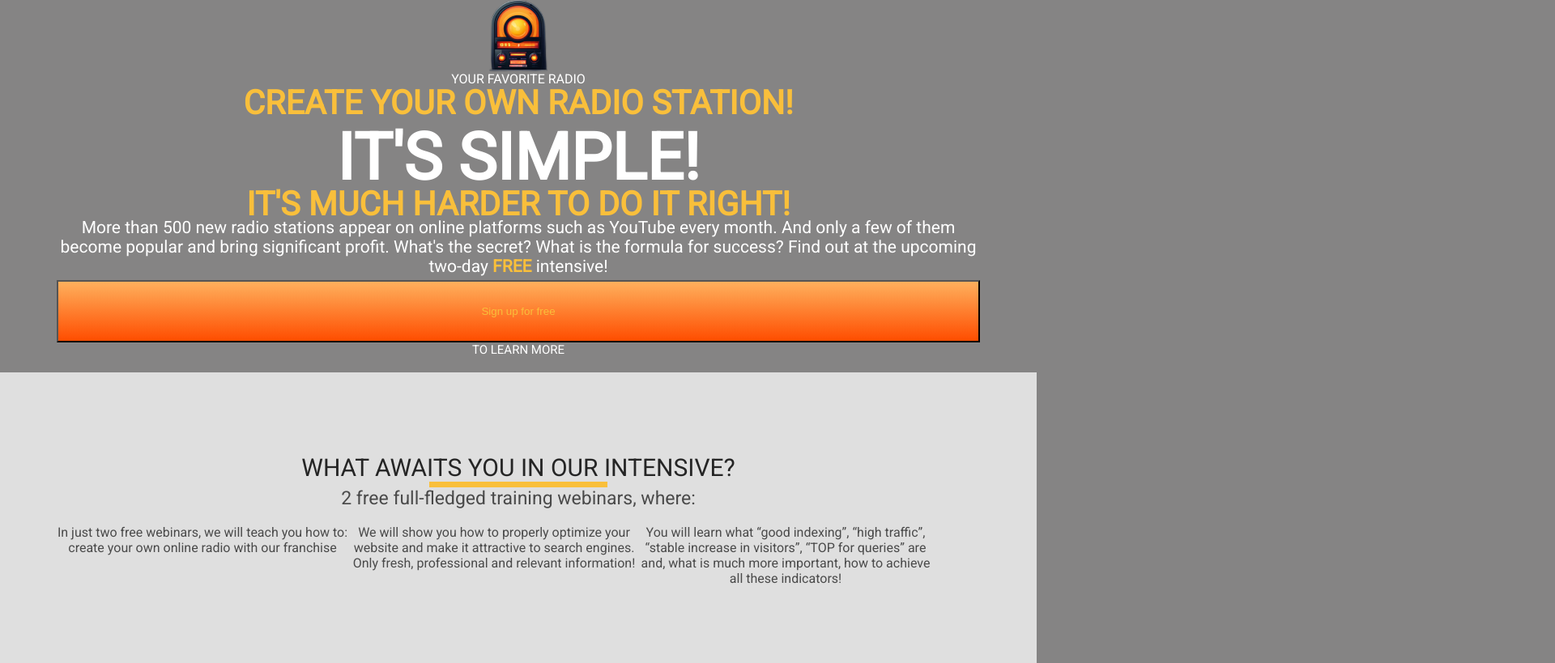
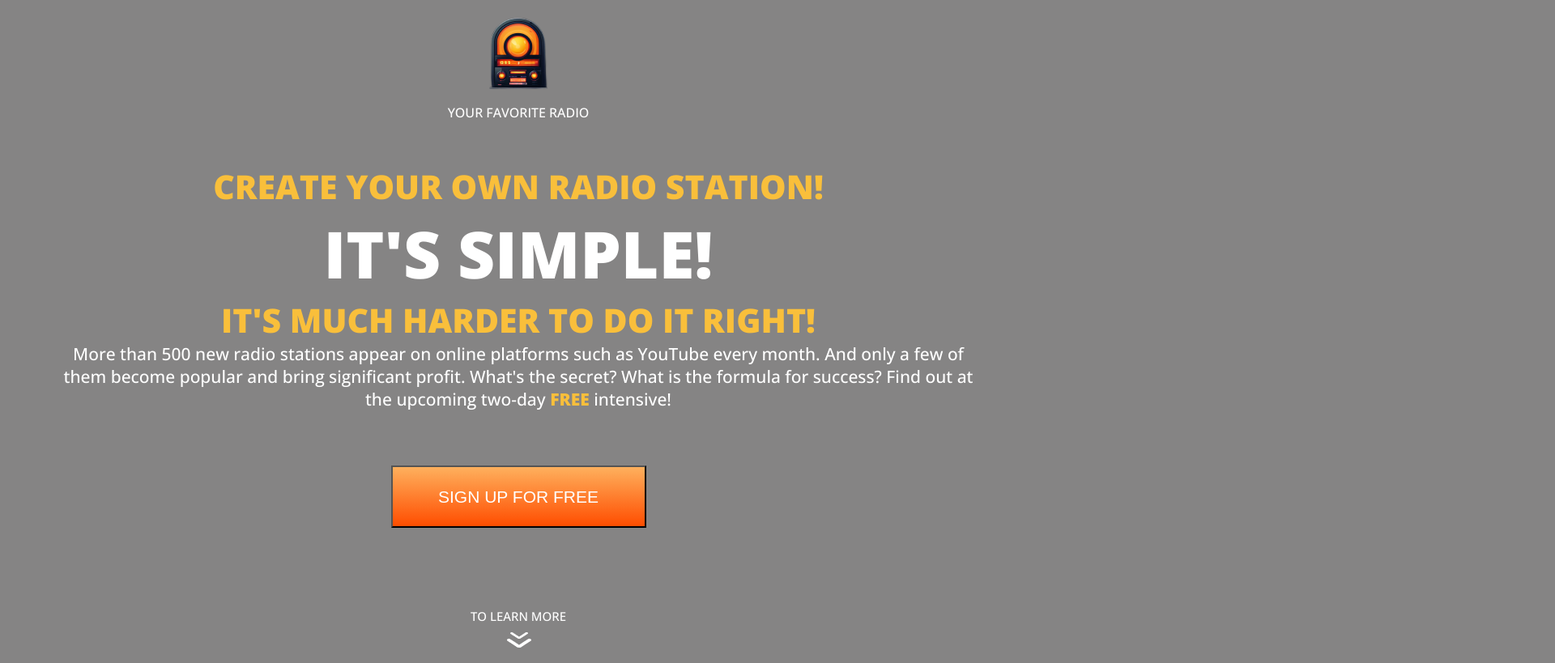
Before and after one commit to ygfycycycy/radio, a plain HTML site: page index.html in a window 1280 px wide. Shown: the part 1-820 px from the top of the page at 81% size, 1920 px wide, since content can reach past the window. Drawn offline with nearby package versions, Linux system fonts and the light colour scheme.

Commit message:
настроение кнопки, добавление иконки на сайт

```diff
--- a/index.html
+++ b/index.html
@@ -4,9 +4,11 @@
 <head>
 	<meta charset="UTF-8">
 	<meta name="viewport" content="width=device-width, initial-scale=1.0">
-
 	<link rel="stylesheet" href="style.css">
-	<link href="https://fonts.googleapis.com/css2?family=Roboto&display=swap" rel="stylesheet">
+	<link rel="preconnect" href="https://fonts.googleapis.com">
+	<link rel="preconnect" href="https://fonts.gstatic.com" crossorigin>
+	<link href="https://fonts.googleapis.com/css2?family=Open+Sans:ital,wght@0,300..800;1,300..800&display=swap"
+		rel="stylesheet">
 	<title>Document</title>
 </head>
 
@@ -17,21 +19,19 @@
 	<section class="radio">
 		<div class="container">
 
-
-
 			<div class="logo">
-				<img class="logoimage" src="image/Logo.png" alt="">
-				<div class="logotext">Your favorite radio</div>
+				<img class="logo__image" src="image/Logo.png" alt="">
+				<div class="logo__text">Your favorite radio</div>
 			</div>
 
 
 
 			<h1 class="radio__title">Create your own radio station!</h1>
 
-			<h2 class="awwww">It's simple!</h2>
-			<h2 class="class">It's much harder to do it right!</h2>
+			<h2 class="radio__title radio__title_big">It's simple!</h2>
+			<h2 class="radio__title ">It's much harder to do it right!</h2>
 
-			<p class="p">
+			<p class="radio__text">
 				More than 500 new radio stations appear on online platforms such as YouTube every month. And only a few
 				of
 				them become
@@ -42,11 +42,11 @@
 			</p>
 
 
-			<button class="buttonRadio">Sign up for free</button>
+			<button class="radio__button">Sign up for free</button>
 
 
-			<div class="vodka">To learn more</div>
-			<img src="" alt="">
+			<div class="radio__title-icone">To learn more</div>
+			<img class="radio__icone" src="image/Downicon.png" alt="">
 
 		</div>
 	</section>
--- a/style.css
+++ b/style.css
@@ -1,21 +1,23 @@
-* {
+*{
   margin: 0;
+  padding: 0;
+  box-sizing: border-box;
 }
 
 body {
   background-color: #858484;
-  font-family: "Roboto", sans-serif;
+  font-family: "Open Sans", sans-serif;
 }
 
 
 .container {
-  width: 1140px;
+  max-width: 1140px;
   margin: 0 auto;
 }
 
 .radio {
   background: url(image/Mainbg.jpg) center center / cover;
-
+  padding: 22px 0px 53px 0px;
 }
 
 .intensive {
@@ -26,81 +28,56 @@ body {
 .online {
 
   background-color: black;
-  background-size: 1920px 564px;
-  width: 1920px;
-  height: 564px;
 
 }
 
 .manyImage {
   background-image: url(image/Bg.jpg) center / cover;
   background-size: 1920px 450px;
-  width: 1920px;
-  height: 450px;
 
 }
 
-
-.logoimage {
-
-  display: block;
+.logo {
   margin: 0px auto;
-  width: 72px;
-  height: 89px;
-  top: 22px;
-  left: 924px;
+  max-width: 240px;
+  text-align: center;
+  margin-bottom: 52px;
 }
 
-.logotext {
-  width: 168px;
-  height: 19px;
-  top: 124px;
-  left: 876px;
+
+.logo__image {
+  margin-bottom: 13px;
+  width: 72px;
+}
+
+.logo__text {
   font-size: 16px;
   font-weight: 500;
   text-transform: uppercase;
   color: #ffffff;
-  text-align: center;
-  margin: 0px auto;
-
-
 }
 
 
 
-h1 {
-  width: 696px;
-  height: 41px;
-  top: 195px;
-  left: 613px;
+.radio__title {
   text-transform: uppercase;
   color: #F9BF3B;
   text-align: center;
   font-size: 41px;
   font-weight: 900;
-  line-height: 41px;
-  margin: 0px auto;
 }
 
 
-
-
-.awwww {
-  width: 463px;
-  height: 80px;
-  top: 248px;
-  left: 730px;
+.radio__title_big {
   text-transform: uppercase;
   color: #ffffff;
-  text-align: center;
   font-size: 80px;
   font-weight: 900;
-  margin: 0px auto;
 }
 
 
 .class {
-  width: 687px;
+  max-width: 687px;
   height: 41px;
   top: 340px;
   left: 617px;
@@ -112,8 +89,8 @@ h1 {
   margin: 0px auto;
 }
 
-.p {
-  width: 1140px;
+.radio__text {
+  margin-bottom:75px;
   height: 77px;
   top: 401px;
   left: 389px;
@@ -121,13 +98,11 @@ h1 {
   text-align: center;
   font-size: 21px;
   font-weight: 500;
-  margin: 0px auto;
   vertical-align: middle;
 
 }
 
 .pspan {
-  width: 1140px;
   height: 77px;
   top: 401px;
   left: 389px;
@@ -136,33 +111,38 @@ h1 {
   font-weight: 900;
 }
 
-.buttonRadio {
-
+.radio__button {
+  display: block;
   background: linear-gradient(#FEB05D, #FF4D00);
-  width: 1140px;
+  width: 315px;
   height: 77px;
   top: 401px;
   left: 389px;
-  color: #F9BF3B;
+  color: #ffffff;
+  font-size: 21px;
+  margin: 0px auto;
+  text-transform: uppercase;
 }
 
-.vodka {
-  width: 115px;
-  height: 18px;
-  top: 700px;
-  left: 904px;
+.radio__title-icone {
   text-transform: uppercase;
   color: #ffffff;
   text-align: center;
   font-size: 15px;
   font-weight: 500;
+  margin-top: 98.5px;
+  margin-bottom: 10px;
+
+}
+
+.radio__icone {
+  display: block;
   margin: 0px auto;
 }
 
 
-
 .intensivetitle {
-  width: 541px;
+  max-width: 541px;
   height: 35px;
   top: 80px;
   left: 691px;
@@ -176,7 +156,7 @@ h1 {
 }
 
 .intensivetext {
-  width: 446px;
+  max-width: 446px;
   height: 27px;
   top: 151px;
   left: 738px;
@@ -190,7 +170,7 @@ h1 {
 
 
 .intensiveitemstextA {
-  width: 360px;
+  max-width: 360px;
   height: 42px;
   top: 436px;
   left: 391px;
@@ -201,7 +181,7 @@ h1 {
 }
 
 .intensiveitemstextB {
-  width: 360px;
+  max-width: 360px;
   height: 63px;
   top: 436px;
   left: 781px;
@@ -212,7 +192,7 @@ h1 {
 }
 
 .intensiveitemstextC {
-  width: 360px;
+  max-width: 360px;
   height: 76px;
   top: 436px;
   left: 1171px;
@@ -223,7 +203,7 @@ h1 {
 }
 
 .titleOnline {
-  width: 673px;
+  max-width: 673px;
   height: 35px;
   top: 100px;
   left: 857px;
@@ -236,7 +216,6 @@ h1 {
 
 
 .onlineradioA {
-  width: 750px;
   height: 272px;
   top: 151px;
   left: 780px;
@@ -247,7 +226,6 @@ h1 {
 }
 
 .onlineradioB {
-  width: 750px;
   height: 272px;
   top: 151px;
   left: 780px;
@@ -258,7 +236,7 @@ h1 {
 }
 
 .onlineradioC {
-  width: 750px;
+  max-width: 750px;
   height: 272px;
   top: 151px;
   left: 780px;
@@ -315,7 +293,6 @@ div.c {
 
 div.d {
   text-align: center;
-  margin: 10px auto;
   color: #000000;
   font-size: 16px;
   font-weight: 300;
@@ -380,7 +357,7 @@ div.j {
 .divider {
   background: #F9BF3B;
 
-  width: 220px;
+  max-width: 220px;
   height: 7px;
 
   margin: 0 auto;
```
Also changed, not shown: image/Downicon.png (added), image/Group(1).png (renamed from image/Group (1).png), image/Icon1.png (renamed from image/Icon 1.png), image/Icon2.png (renamed from image/Icon 2.png), image/Icon3.png (renamed from image/Icon 3.png).
